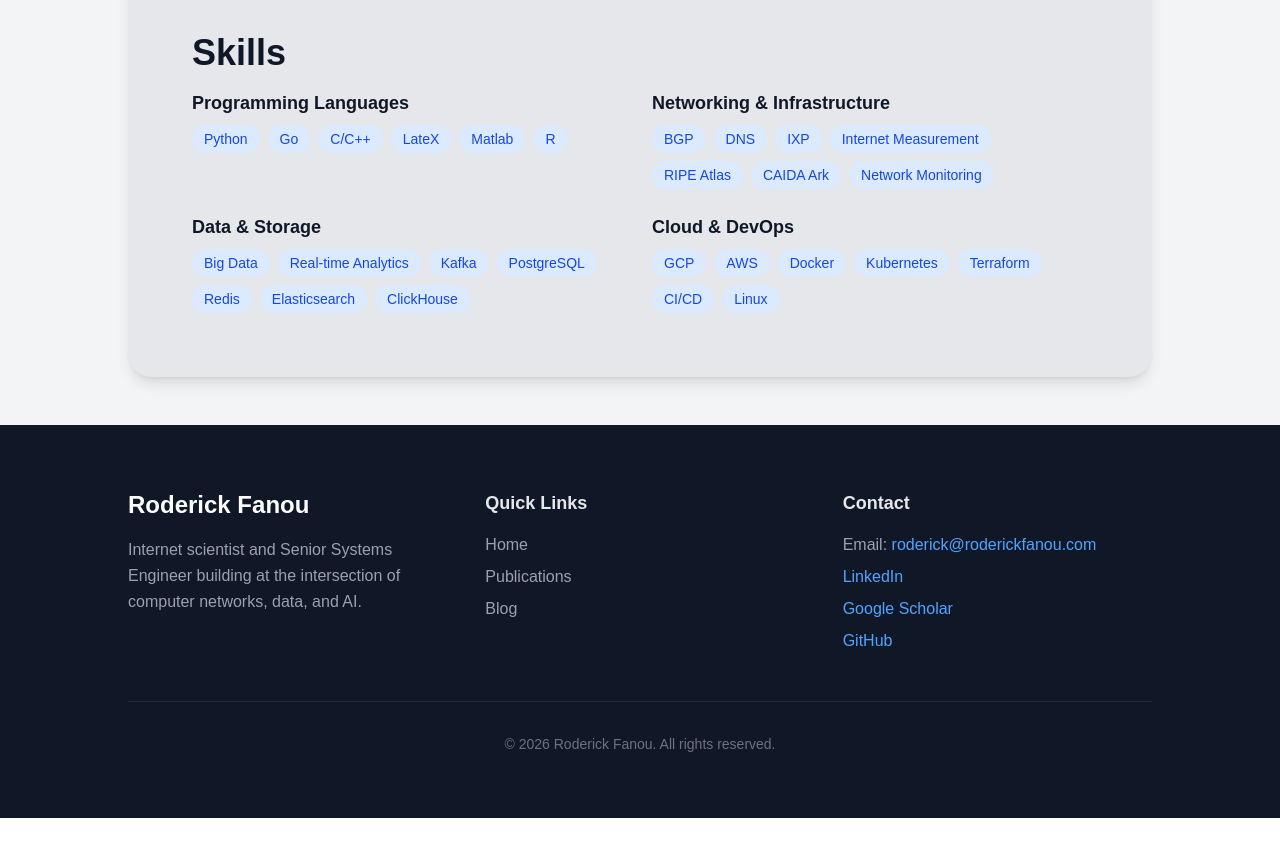
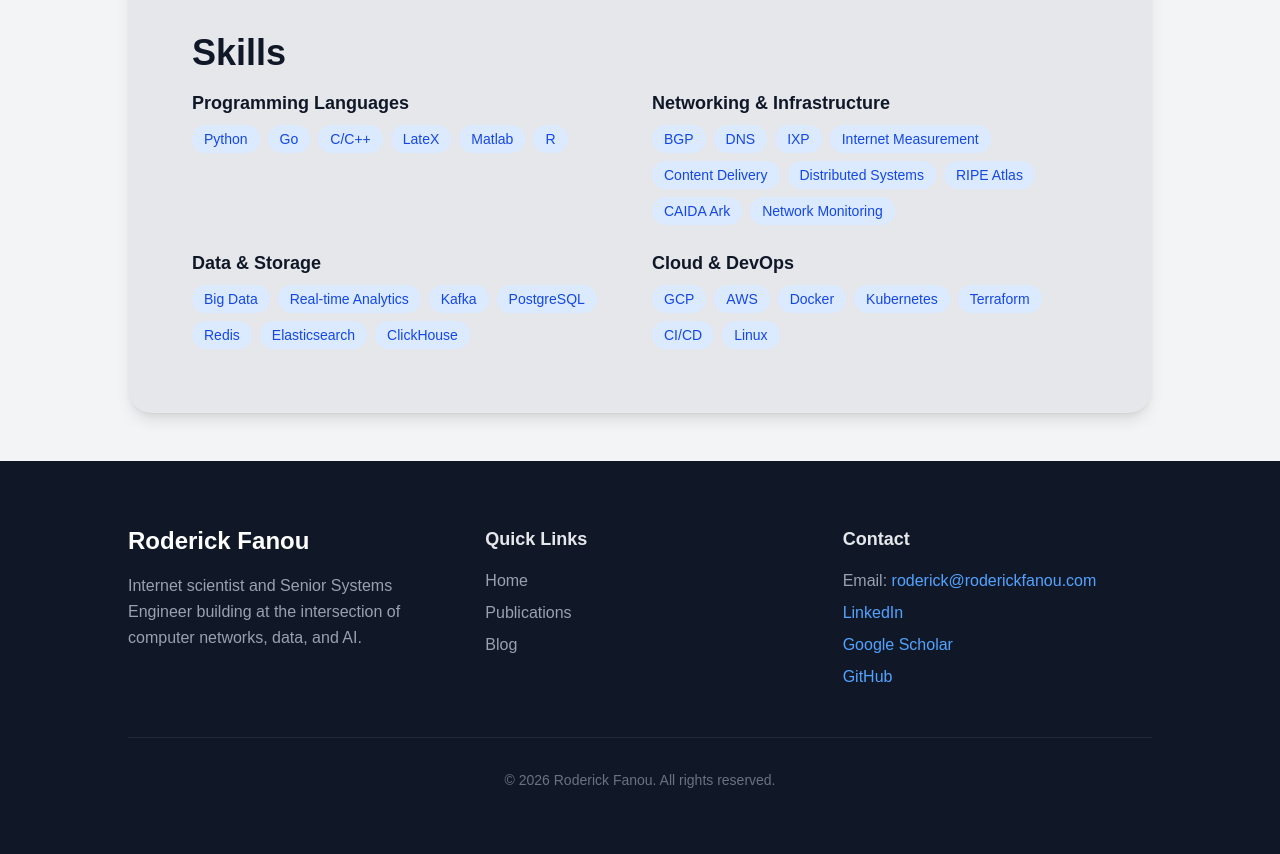
Before and after one commit to rodricfanou/rodricfanou.github.io, a Next.js app: page / in a window 1280 px wide. Shown: the part 1500-2354 px from the top of the page. Before the commit the page ends 2318 px from the top, so only its background shows below. Built offline with nearby package versions, Linux system fonts and the light colour scheme.

Commit message:
Add Content Delivery and Distributed Systems skills

```diff
--- a/src/app/page.tsx
+++ b/src/app/page.tsx
@@ -130,7 +130,7 @@
               <div>
                 <h3 className="text-lg font-semibold text-gray-900 mb-2">Networking & Infrastructure</h3>
                 <div className="flex flex-wrap gap-2">
-                  {["BGP", "DNS", "IXP", "Internet Measurement", "RIPE Atlas", "CAIDA Ark", "Network Monitoring"].map((skill) => (
+                  {["BGP", "DNS", "IXP", "Internet Measurement", "Content Delivery", "Distributed Systems", "RIPE Atlas", "CAIDA Ark", "Network Monitoring"].map((skill) => (
                     <span key={skill} className="px-3 py-1 bg-blue-100 text-blue-700 rounded-full text-sm font-medium">
                       {skill}
                     </span>
```
